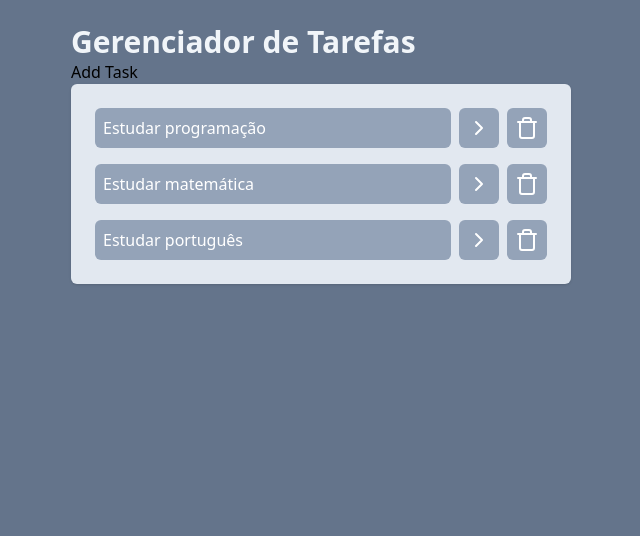
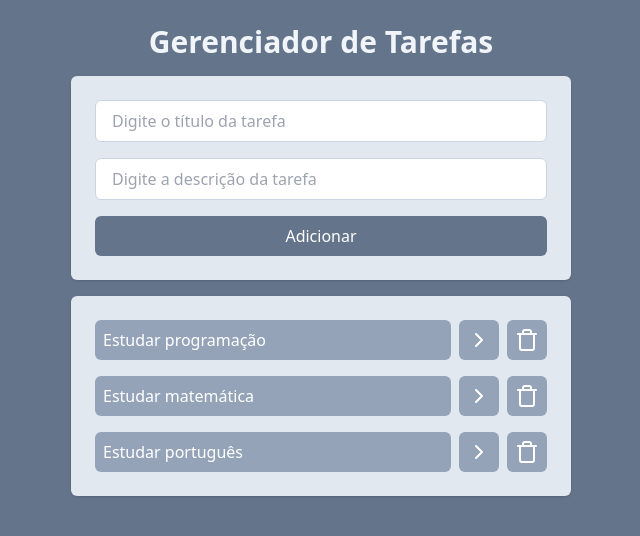
Before and after one commit to Caroline-An/curso-react, a React (Vite) app: page / in a window 1280 px wide. Shown: the top 536 px of the page, without its empty margins (319-959 px from the left). Built offline with nearby package versions, Linux system fonts and the light colour scheme.

Commit message:
criando conteúdo do componente AddTask

```diff
--- a/src/App.jsx
+++ b/src/App.jsx
@@ -44,14 +44,24 @@
     setTask(newTasks);
   }
 
+  function onAddTaskSubmit(title, description) {
+    const newTask = {
+      id: tasks.length + 1,
+      text: title,
+      description: description,
+      isCompleted: false,
+    };
+    setTask([...tasks, newTask]);
+  }
+
   return (
     //dentro dos returns só pode entrar uma div por vez
     <div className="w-screen h-screen bg-slate-500 flex justify-center p-6">
-      <div className="w-[500px]">
-        <h1 className="text-3xl text-slate-100 font-bold font-sans">
+      <div className="w-[500px] space-y-4">
+        <h1 className="text-3xl text-slate-100 font-bold font-sans text-center">
           Gerenciador de Tarefas
         </h1>
-        <AddTask />
+        <AddTask onAddTaskSubmit={onAddTaskSubmit} />
         <Tasks
           tasks={tasks}
           onTaskClick={onTaskClick}
--- a/src/components/AddTask.jsx
+++ b/src/components/AddTask.jsx
@@ -1,5 +1,34 @@
-function AddTask() {
-  return <h1>Add Task</h1>;
+//1,15,49
+import { useState } from "react";
+
+function AddTask({ onAddTaskSubmit }) {
+  const [title, setTitle] = useState("");
+  const [description, setDescription] = useState("");
+
+  return (
+    <div className="space-y-4 p-6 bg-slate-200 rounded-md shadow flex flex-col">
+      <input
+        value={title}
+        type="text"
+        placeholder="Digite o título da tarefa"
+        className="border border-slate-300 outline-slate-400 px-4 py-2 rounded-md"
+        onChange={(event) => setTitle(event.target.value)}
+      />
+      <input
+        value={description}
+        type="text"
+        placeholder="Digite a descrição da tarefa"
+        className="border border-slate-300 outline-slate-400 px-4 py-2 rounded-md"
+        onChange={(event) => setDescription(event.target.value)}
+      />
+      <button
+        onClick={() => onAddTaskSubmit(title, description)}
+        className="bg-slate-500 text-white px-4 py-2 rounded-md font-medium"
+      >
+        Adicionar
+      </button>
+    </div>
+  );
 }
 
 export default AddTask;
--- a/src/components/Tasks.jsx
+++ b/src/components/Tasks.jsx
@@ -1,12 +1,12 @@
 import { ChevronRightIcon, DeleteIcon, TrashIcon } from "lucide-react";
 
-function Tasks(props) {
+function Tasks({ tasks, onTaskClick, onDeleteTaskClick }) {
   return (
     <ul className="space-y-4 p-6 bg-slate-200 rounded-md shadow">
-      {props.tasks.map((task) => (
+      {tasks.map((task) => (
         <li key={task.id} className="flex gap-2">
           <button
-            onClick={() => props.onTaskClick(task.id)}
+            onClick={() => onTaskClick(task.id)}
             className={
               'text-left bg-slate-400 w-full text-white p-2 rounded-md ${task.isCompleted && "line-through"}'
             }
@@ -17,7 +17,7 @@
             <ChevronRightIcon />
           </button>
           <button
-            onClick={() => props.onDeleteTaskClick(task.id)}
+            onClick={() => onDeleteTaskClick(task.id)}
             className="bg-slate-400 text-white p-2 rounded-md"
           >
             <TrashIcon />
```
